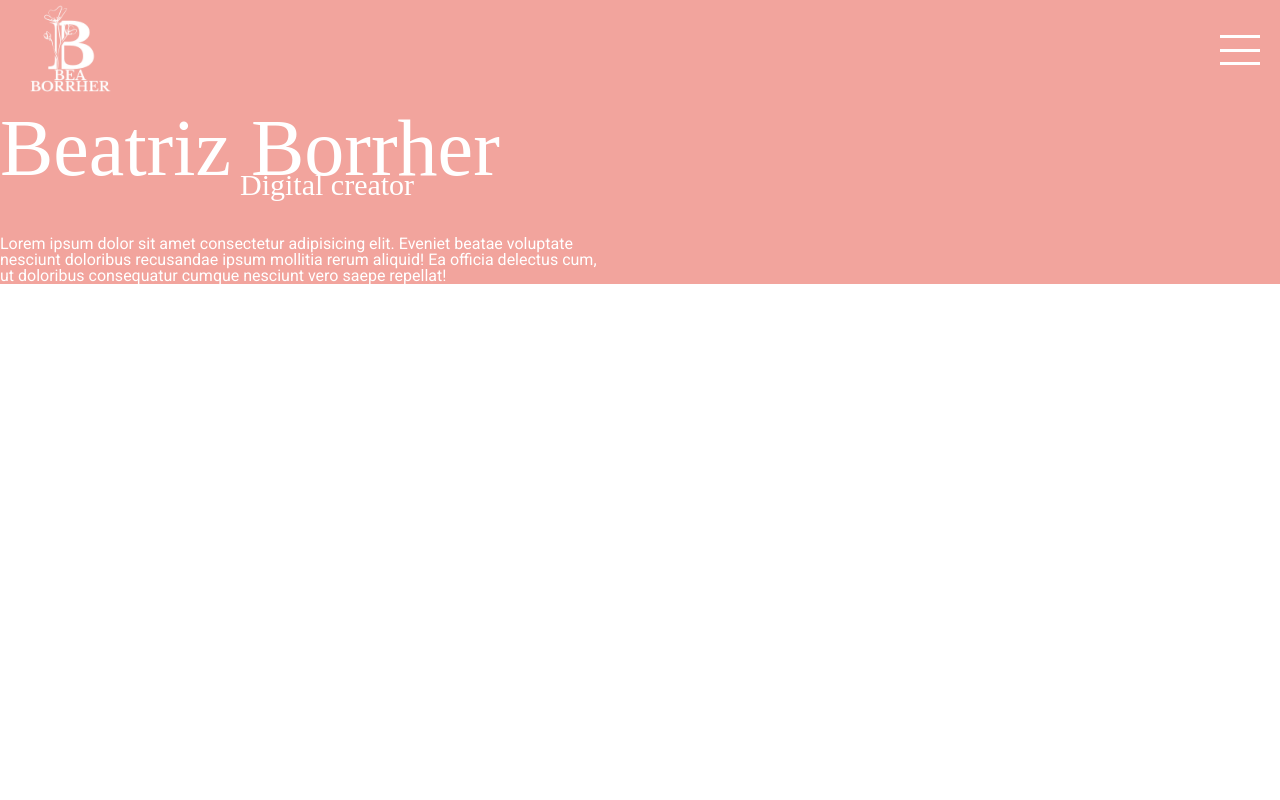
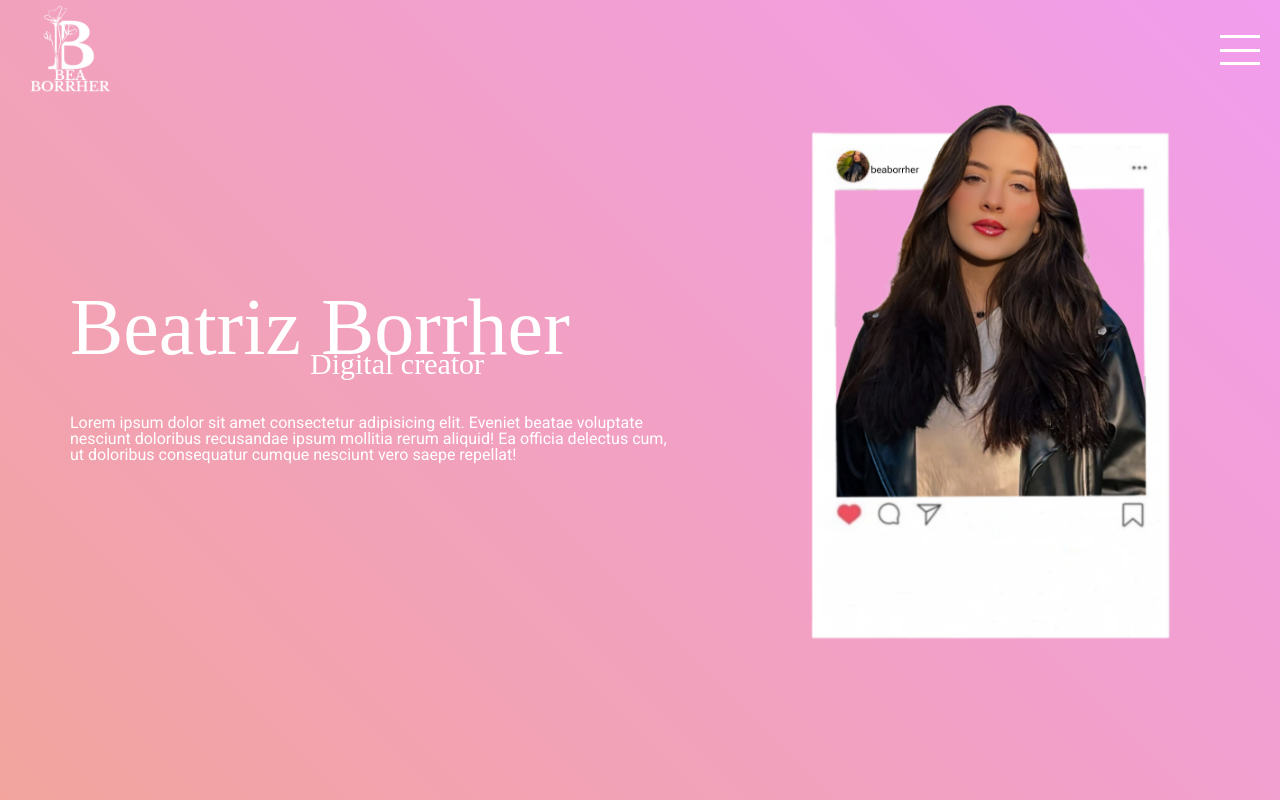
Before and after one commit to JG-Stadler/Portifolio-Beatriz-Borrher, a React (Create React App) app: page / in a window 1280 px wide. Built offline with nearby package versions, Linux system fonts and the light colour scheme; a web font is replaced by a local one.

Commit message:
Seção de apresentação adicionada

```diff
--- a/src/components/Apresentação/presentation.jsx
+++ b/src/components/Apresentação/presentation.jsx
@@ -1,10 +1,15 @@
 import PresentationText from "./presentationTXT";
+import FotoPostInsta from "../../images/foto-post-instagran.png"
 import "./styles/presentation.css"
 
 export default function Presentation(){
     return(
-        <section>
+        <section className="presentation d-flex align-items-center justify-content-around">
             <PresentationText/>
+            <figure>
+                <img src={FotoPostInsta} alt="Foto Bea menu de apresentação"
+                className="insta-post-image"/>
+            </figure>
         </section>
     )
 }
--- a/src/components/Apresentação/styles/presentation.css
+++ b/src/components/Apresentação/styles/presentation.css
@@ -34,3 +34,7 @@
 .presentation-text>p{
     margin-top: 40px;
 }
+.insta-post-image{
+    width: 400px;
+    max-width: 90%;
+}
--- a/src/index.css
+++ b/src/index.css
@@ -17,5 +17,6 @@ body{
 }
 
 .begin-page{
-    background-color: var(--corPrincipal);
+    background-image: linear-gradient(45deg,var(--corPrincipal),var(--cor1));
+    min-height: 100vh;
 }
```
Also changed, not shown: src/images/1723819450180.jpg (added), src/images/foto-post-instagran.png (added).
